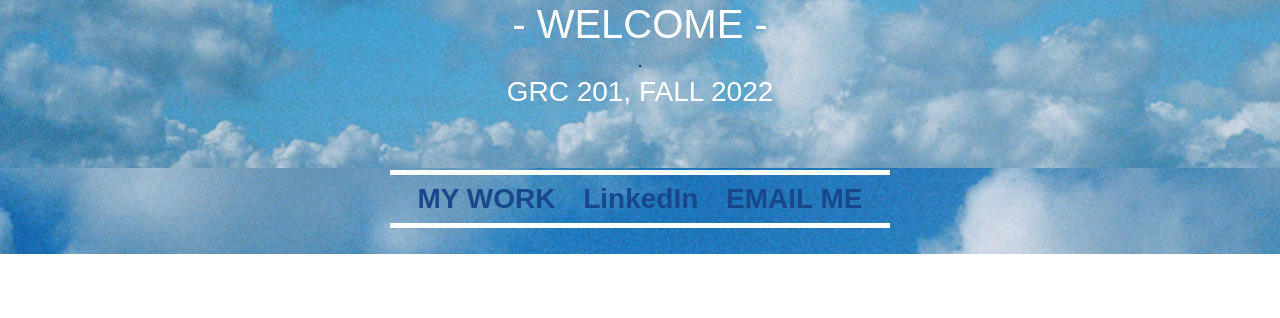
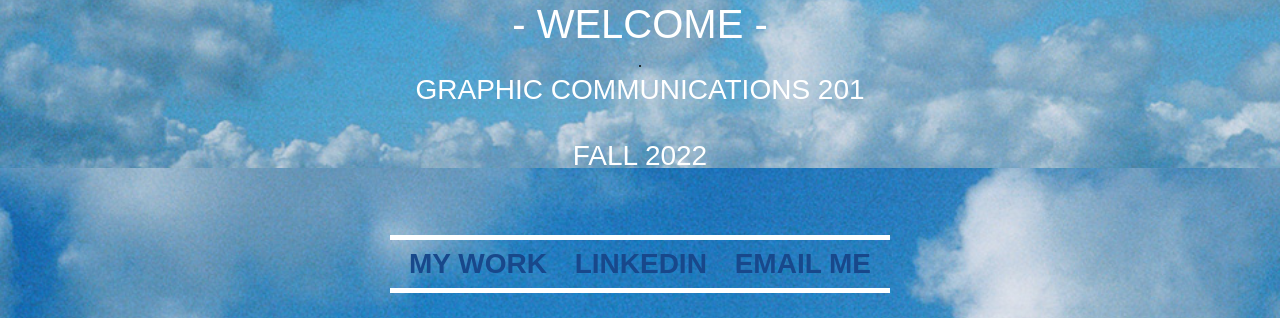
Before and after one commit to lexivalverde/mycontactpage, a plain HTML site: page index.html in a window 1280 px wide. Shown: the part 732-1050 px from the top of the page. Before the commit the page ends 986 px from the top, so only its background shows below. Drawn offline with Linux system fonts and the light colour scheme.

Commit message:
Second upload
added in links to LinkedIn, and to behance.

```diff
--- a/index.html
+++ b/index.html
@@ -14,12 +14,13 @@
     <div class="center">
     <img id="logo" src="images/customlogo@2x.png" alt="Lexi Valverde" width="600">
     <h1>- WELCOME -</h1>.
-    <p>GRC 201, FALL 2022</p>
+    <h2>GRAPHIC COMMUNICATIONS 201</h2>
+    <p>FALL 2022</p>
     <nav>
         <ul>
-            <li><a href="https://www.behance.net"> MY WORK </a></li>
-            <li><a href="www.linkden.com"
-        target="blank"> LinkedIn</a></li>
+            <li><a href="https://www.behance.net/lexibruce-v"> MY WORK </a></li>
+            <li><a href="https://www.linkedin.com/in/lexi-valverde"
+        target="blank"> LINKEDIN</a></li>
             <li><a href="mailto:lbruceva@calpoly.edu"> EMAIL ME </a></li>
         </ul>
     </nav>
--- a/styles-contact.css
+++ b/styles-contact.css
@@ -118,16 +118,16 @@ h1 {
     margin: 0px auto 10px auto;
     color: #fff;
 }
-/*---removed h2----*/
+
 h2 {
-	 font-family: 'BhuTuka Expanded One', cursive;
-	font-size: 1.5em;
+	 font-family: 'Raleway', sans-serif;
+	font-size: 1.75em;
     line-height: 1.4;
     color: #fff;
     padding: 0px 0px;
     margin: 0px auto 25px auto;
 }
-/*---END revomed h2---*/
+
 p {
 	font-family: 'Raleway', sans-serif;
 	font-size: 1.75em;
```
